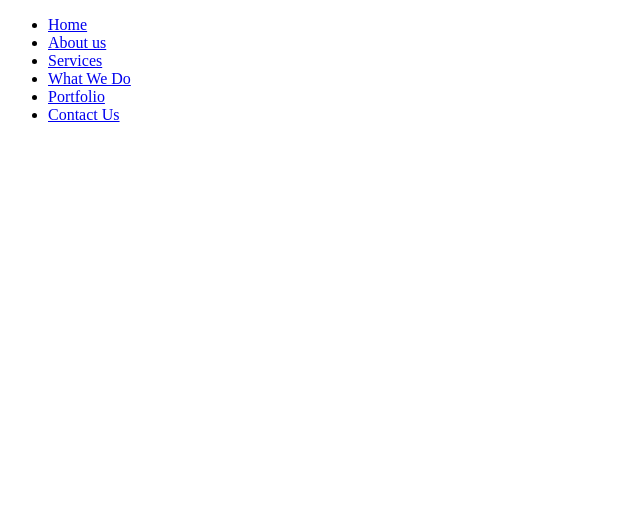
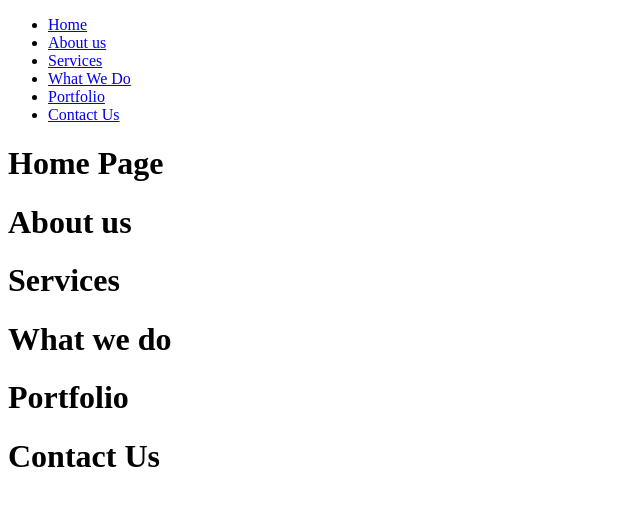
Before and after one commit to irunguliz/studio, a plain HTML site: page index.html in a window 1280 px wide. Shown: the whole page, without its empty margins (0-640 px from the left). Drawn offline with Linux system fonts and the light colour scheme.

Commit message:
index.html

```diff
--- a/index.html
+++ b/index.html
@@ -19,5 +19,23 @@
             <li><a href="#section6">Contact Us</a></li>
         </ul>
     </nav>
+    <div id="section1">
+      <h1>Home Page</h1>
+    </div>
+    <div id="section2">
+        <h1>About us</h1>
+      </div>
+      <div id="section3">
+        <h1>Services</h1>
+      </div>
+      <div id="section4">
+        <h1>What we do</h1>
+      </div>
+      <div id="section5">
+        <h1>Portfolio</h1>
+      </div>
+      <div id="section6">
+        <h1>Contact Us</h1>
+      </div>
 </body>
 </html>
```
